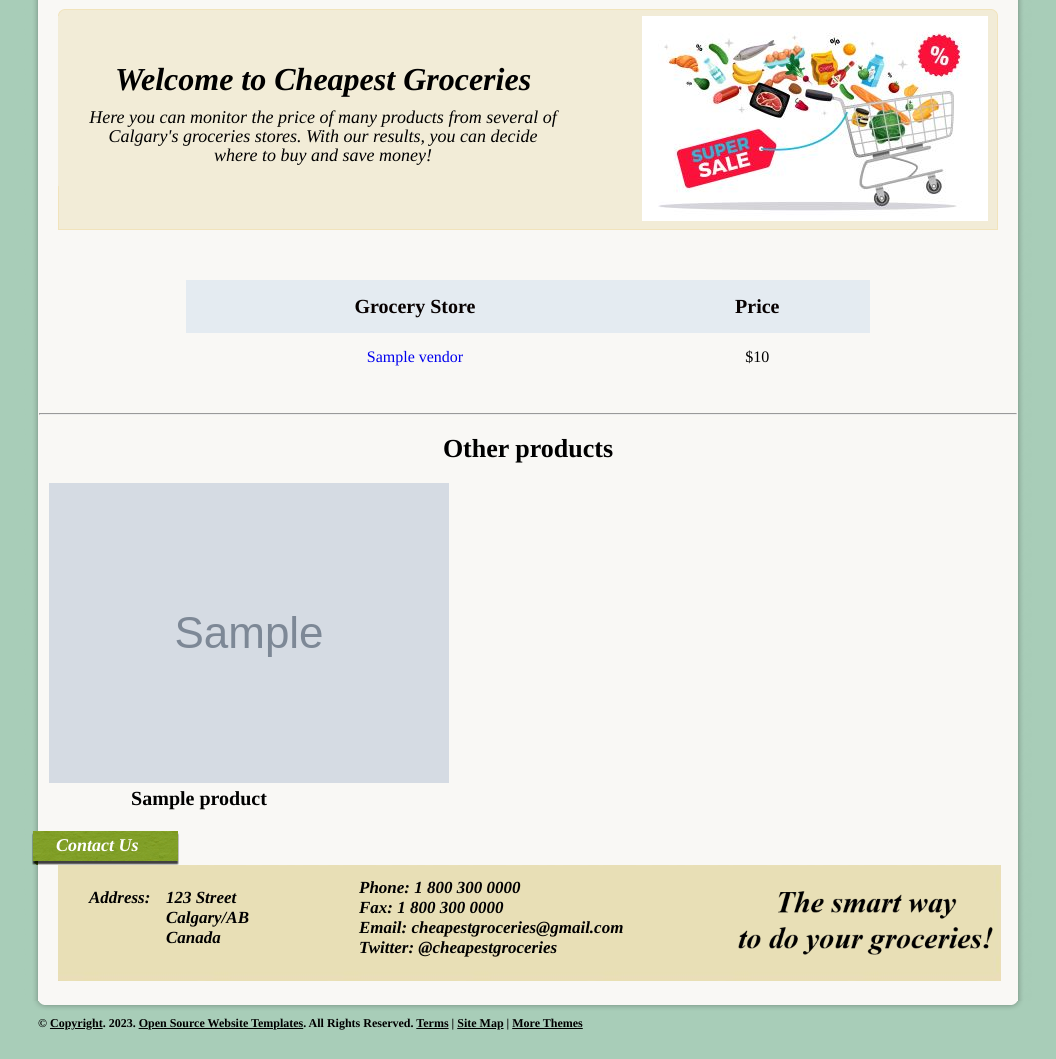
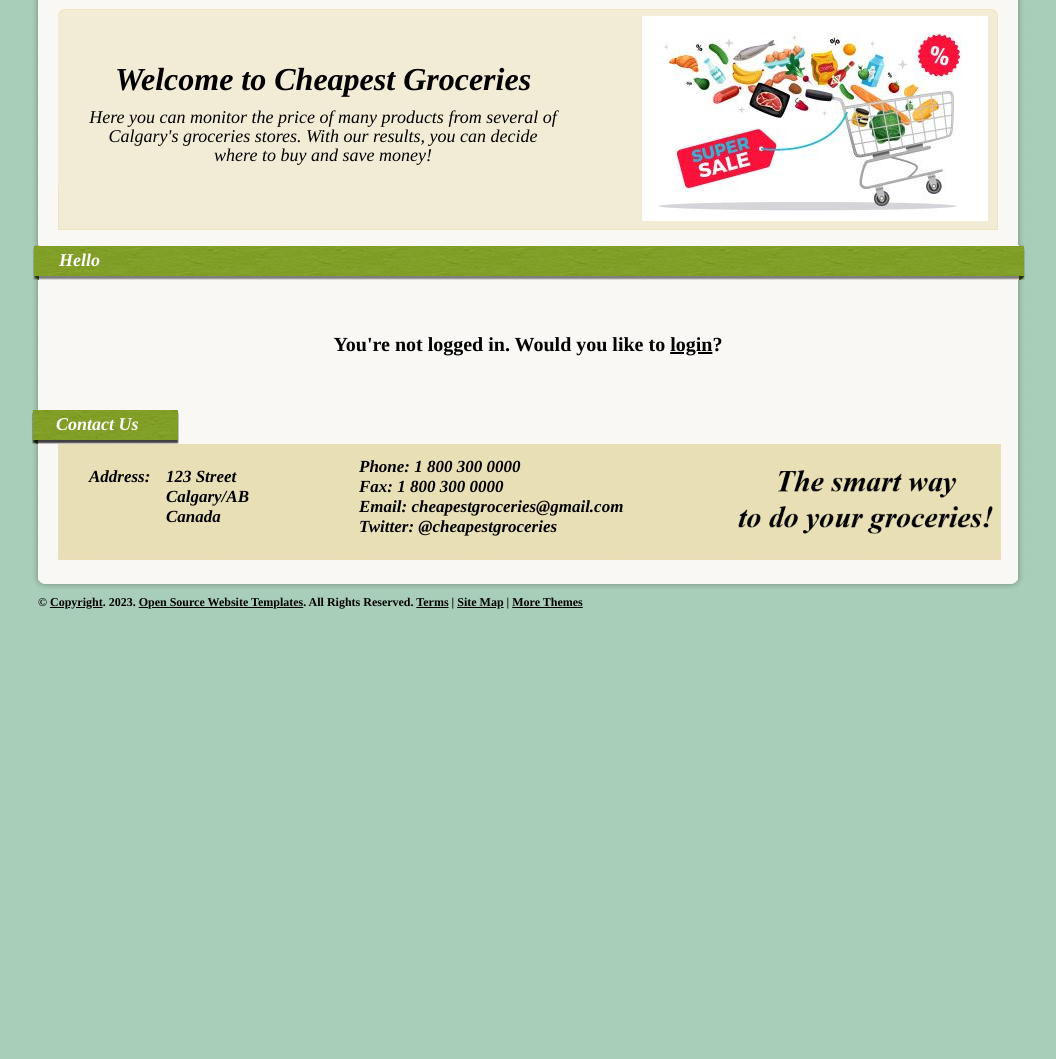
Before and after one commit to AmandaArenales/Final_Project_ComIT_2023, a Django app: template templates/product.html in a window 1280 px wide. Shown: the part 237-1296 px from the top of the page, without its empty margins (112-1168 px from the left). Run offline with Django 4.2, Linux system fonts and the light colour scheme; the template is opened without the code that fills it: most values are stand-ins (such as "Sample title", 1, 10 or a date in 2020); grey boxes marked "Sample" are stand-in pictures.

Commit message:
Changed admin and product pages

```diff
--- a/products/admin.py
+++ b/products/admin.py
@@ -3,5 +3,8 @@ from django.contrib import admin
 # Register your models here.
 from .models import Category, Product
 
+class ProductAdmin(admin.ModelAdmin):
+    list_display = ("title", "vendor", "price",)
+
 admin.site.register(Category)
-admin.site.register(Product)
+admin.site.register(Product, ProductAdmin)
--- a/products/models.py
+++ b/products/models.py
@@ -32,7 +32,7 @@ class Product(models.Model):
         ordering = ['-date_added'] #data in descent order
 
     def __str__(self):
-        return self.title
+        return self.title #self.vendor
 
     def get_thumbnail(self):
         if self.thumbnail:
--- a/templates/product.html
+++ b/templates/product.html
@@ -3,7 +3,7 @@
 {% block title %}{{ product.title }}| {% endblock %}
 
 {% block content %}
-
+    {% if user.is_authenticated %}
         <div class="productview">
             {% if product.image %}
                 <h1>{{ product.title }}</h1>
@@ -47,6 +47,13 @@
             {% for product in other_products %}
                 {% include 'list_item.html' %}
             {% endfor %}
+        {% endif %}
 
+    {% else %}
+        <div class="heading">
+            Hello
+        </div>
+        <p class="msglogout">You're not logged in. Would you like to
+        <a href="{% url 'login' %}">login</a>?</p>
     {% endif %}
 {% endblock %}
```
Also changed, not shown: db.sqlite3. Lines whose indentation alone changed are shown as unchanged.
